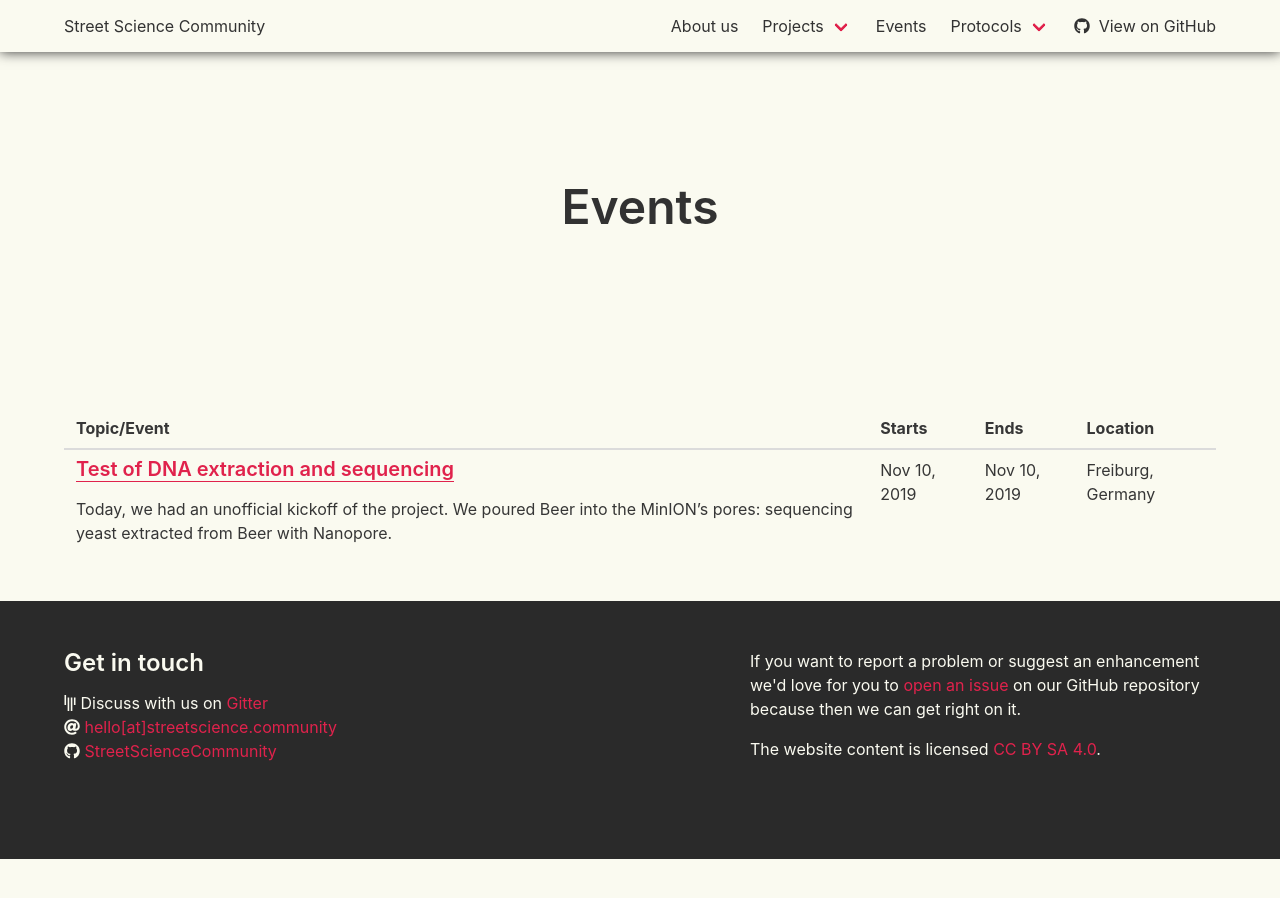
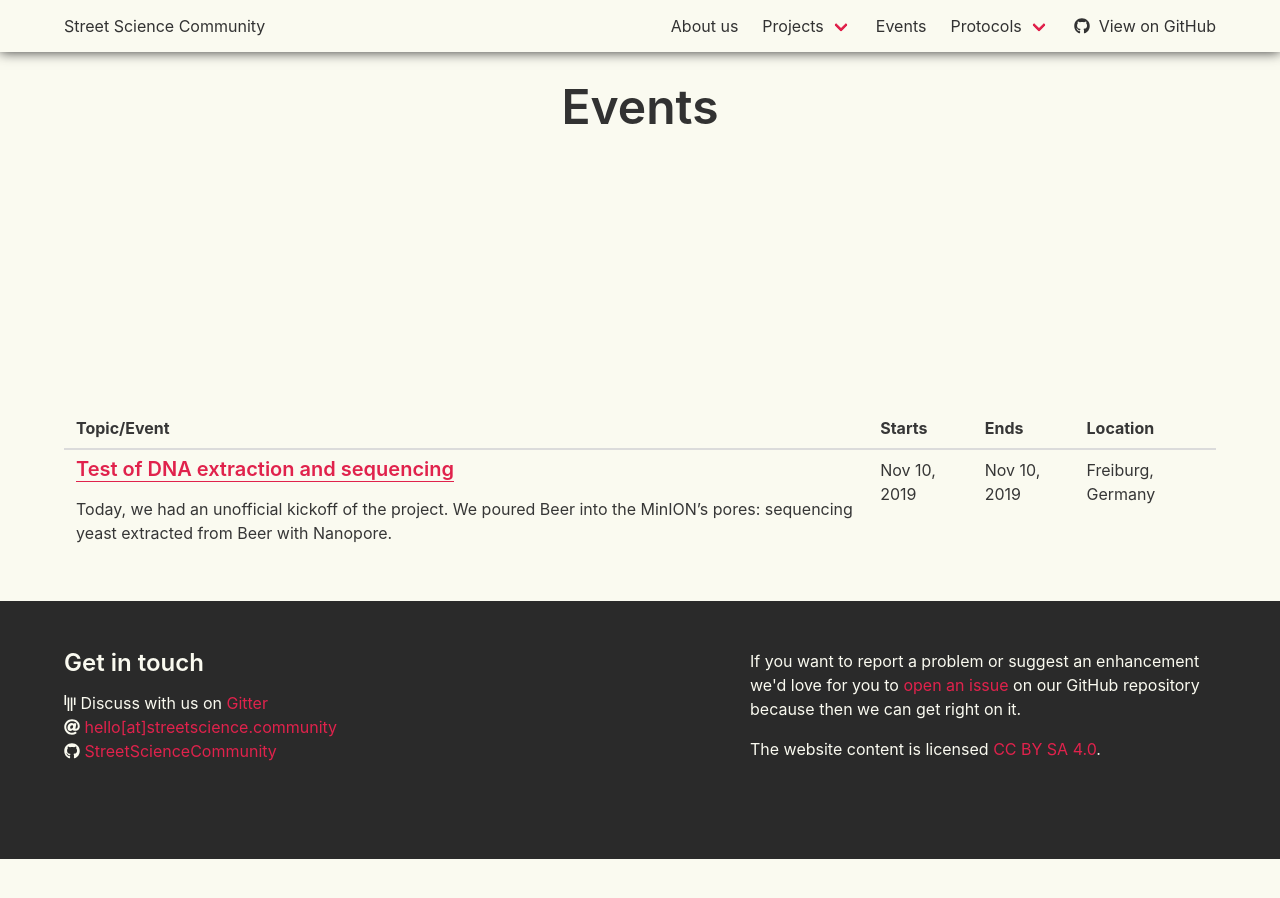
Before and after one commit to StreetScienceCommunity/StreetScienceCommunity.github.io, a Jekyll site: the page built from events.md, in a window 1280 px wide. Built offline with Jekyll 4.4.1, drawn with Linux system fonts in a browser that asks for light colours; nearby versions of some CDN libraries.

Commit message:
Fix title on pages without a bg image

```diff
--- a/css/styles.scss
+++ b/css/styles.scss
@@ -83,7 +83,7 @@ $navbar-dropdown-item-hover-background-color: #e5e8dd;
   width: 100%;
 
   &.no-image {
-    height: 180px;
+    height: auto;
   }
 
   @include tablet() {
@@ -107,6 +107,7 @@ $navbar-dropdown-item-hover-background-color: #e5e8dd;
   }
 
   .no-image & {
+    padding-top: 80px;
     text-shadow: none;
 
     h1,
```
